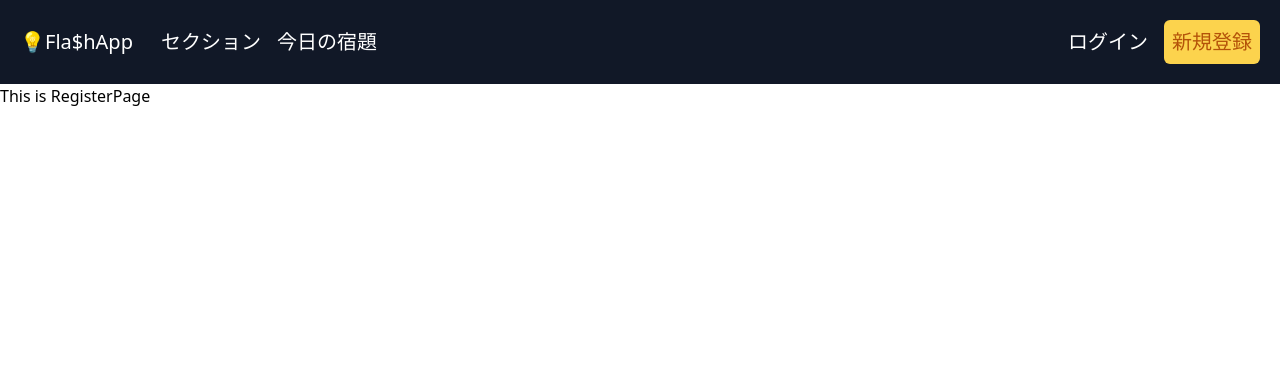
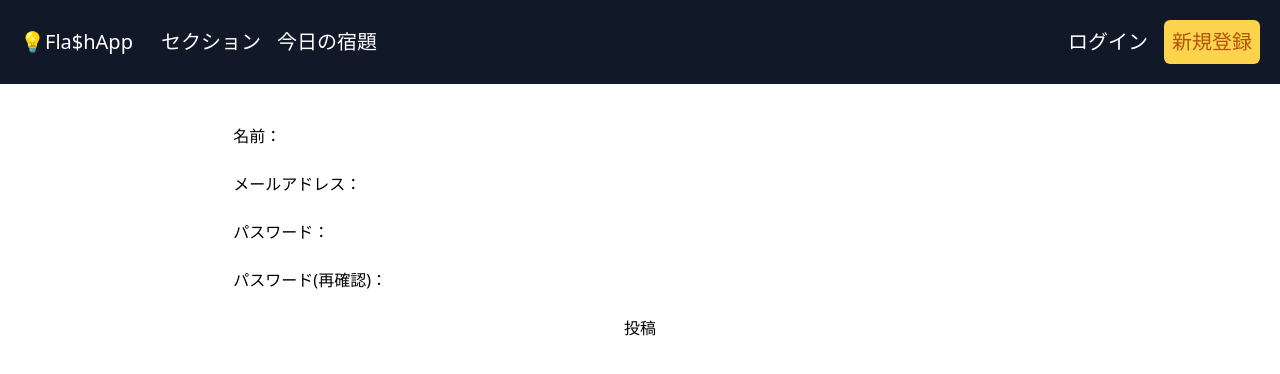
Before and after one commit to SkipEveryLunch/flashcards-vue3, a Vue app: page /register in a window 1280 px wide. Shown: the top 374 px of the page. Built offline with nearby package versions, Linux system fonts and the light colour scheme.

Commit message:
created RegisterPage

```diff
--- a/src/pages/RegisterPage/RegisterPage.vue
+++ b/src/pages/RegisterPage/RegisterPage.vue
@@ -1 +1,72 @@
-<template>This is RegisterPage</template>
+<template>
+  <div data-testid="register-page" class="flex justify-center">
+    <div class="w-2/3 p-5 m-5">
+      <div class="formWrapper">
+        <div>
+          <span class="whitespace-nowrap">名前：</span>
+        </div>
+        <input
+          data-testid="name-input"
+          v-model="form.name"
+          type="text"
+          class="formInput"
+        />
+      </div>
+      <div class="formWrapper">
+        <div>
+          <span class="whitespace-nowrap">メールアドレス：</span>
+        </div>
+        <input
+          data-testid="email-input"
+          v-model="form.email"
+          type="text"
+          class="formInput"
+        />
+      </div>
+      <div class="formWrapper">
+        <div>
+          <span class="whitespace-nowrap">パスワード：</span>
+        </div>
+        <input
+          data-testid="password-input"
+          v-model="form.password"
+          type="text"
+          class="formInput"
+        />
+      </div>
+      <div class="formWrapper">
+        <div>
+          <span class="whitespace-nowrap">パスワード(再確認)：</span>
+        </div>
+        <input
+          data-testid="password-confirm-input"
+          v-model="form.passwordCConfirm"
+          type="text"
+          class="formInput"
+        />
+      </div>
+      <div class="flex justify-center">
+        <button data-testid="register-button" class="btn btn-yellow">
+          投稿
+        </button>
+      </div>
+    </div>
+  </div>
+</template>
+<script>
+import { reactive } from 'vue';
+export default {
+  name: 'LoginPage',
+  setup() {
+    const form = reactive({
+      name: '',
+      email: '',
+      password: '',
+      passwordConfirm: '',
+    });
+    return {
+      form,
+    };
+  },
+};
+</script>
```
Also changed, not shown: 2 other files (tests, documents, lock files or other folders).
